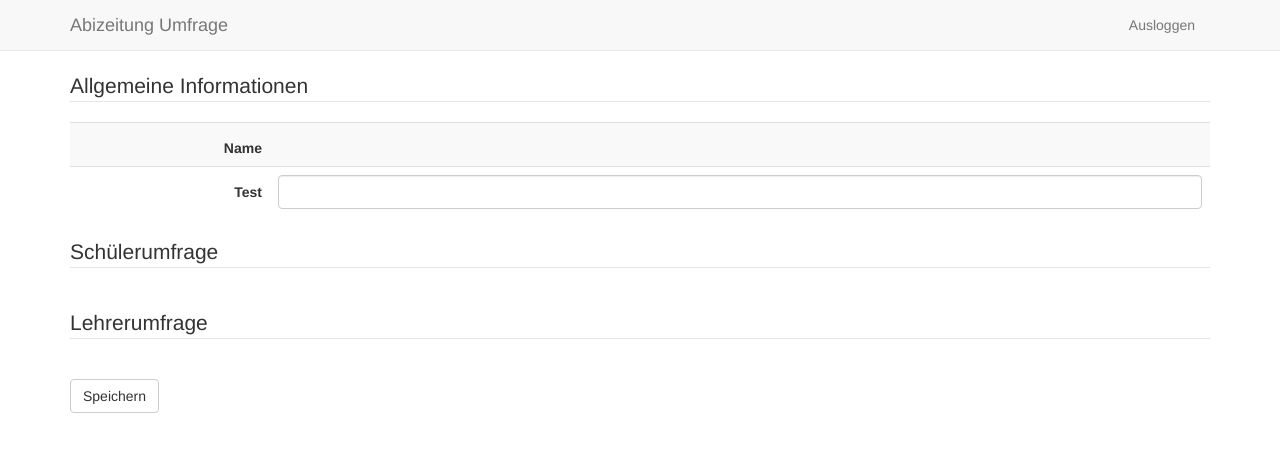
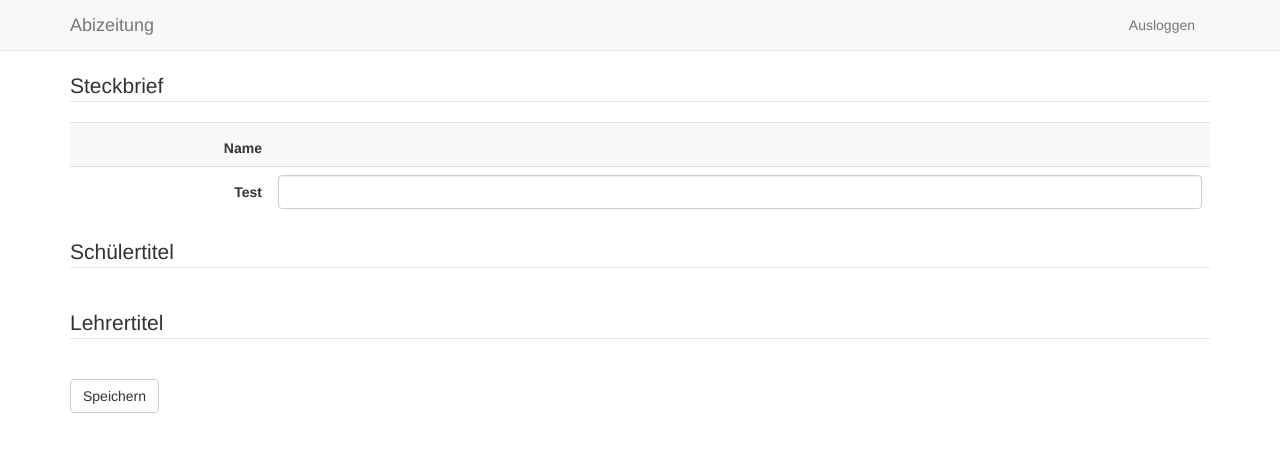
Before and after one commit to KbaHaxor/abizeitung_django, a Django app: template src/abizeitung/templates/student/edit.html in a window 1280 px wide. Shown: the top 452 px of the page. Run offline with Django 3.2, Linux system fonts and the light colour scheme; the template is opened without the code that fills it: values that come from a table or form of the project are taken from there, others are empty.

Commit message:
Changed some titles.

```diff
--- a/src/abizeitung/templates/base.html
+++ b/src/abizeitung/templates/base.html
@@ -1,7 +1,7 @@
 <!DOCTYPE html>
 <html>
   <head>
-    <title>Abizeitung Umfrage</title>
+    <title>Abizeitung</title>
     <meta name="viewport" content="width=device-width, initial-scale=1.0">
     <!-- Bootstrap -->
     <link href="/static/css/bootstrap.min.css" rel="stylesheet" media="screen">
@@ -23,7 +23,7 @@
             <span class="icon-bar"></span>
             <span class="icon-bar"></span>
           </button>
-          <a class="navbar-brand">Abizeitung Umfrage</a>
+          <a class="navbar-brand">Abizeitung</a>
         </div>
         <div class="navbar-collapse collapse">
           <ul class="nav navbar-nav navbar-right">
--- a/src/abizeitung/templates/student/edit.html
+++ b/src/abizeitung/templates/student/edit.html
@@ -10,7 +10,7 @@
   {{ form.errors }}
 
   <fieldset>
-    <legend>Allgemeine Informationen</legend>
+    <legend>Steckbrief</legend>
     <table class="table table-striped">
         <tr>
             <td class="form-left"><label class="control-label">Name</label></td>
@@ -28,7 +28,7 @@
   </fieldset>
 
   <fieldset>
-    <legend>Schülerumfrage</legend>
+    <legend>Schülertitel</legend>
     <table class="table table-striped">
     {% for field in form %}
         {% if field.auto_id|startswith:"id_student_survey" %}
@@ -41,7 +41,7 @@
     </table>
   </fieldset>
   <fieldset>
-    <legend>Lehrerumfrage</legend>
+    <legend>Lehrertitel</legend>
     <table class="table table-striped">
     {% for field in form %}
         {% if field.auto_id|startswith:"id_teacher_survey" %}
```
